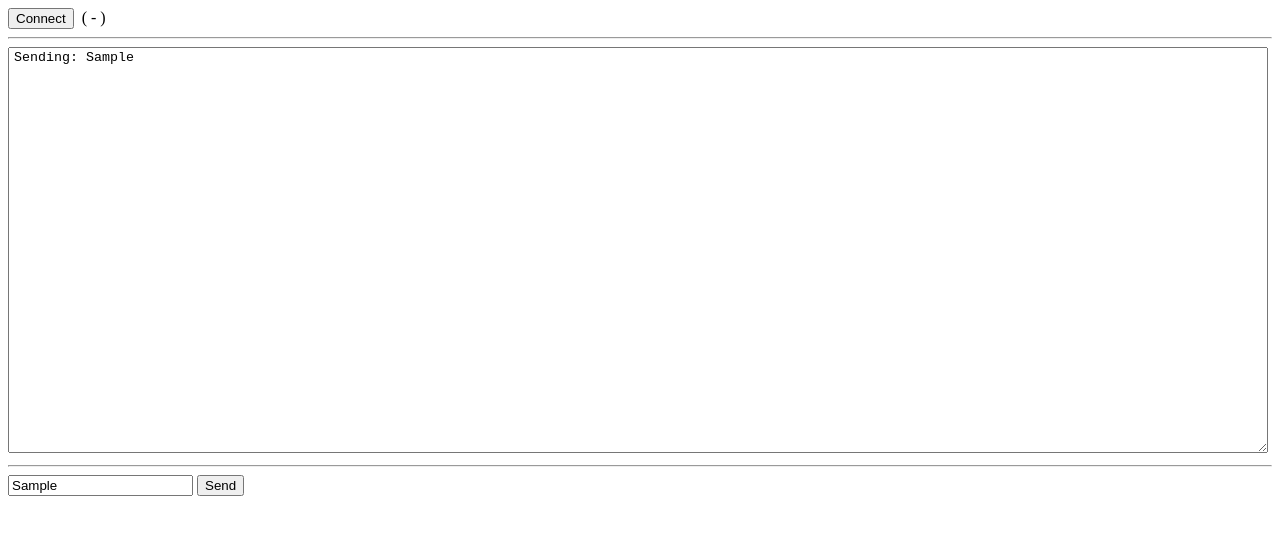
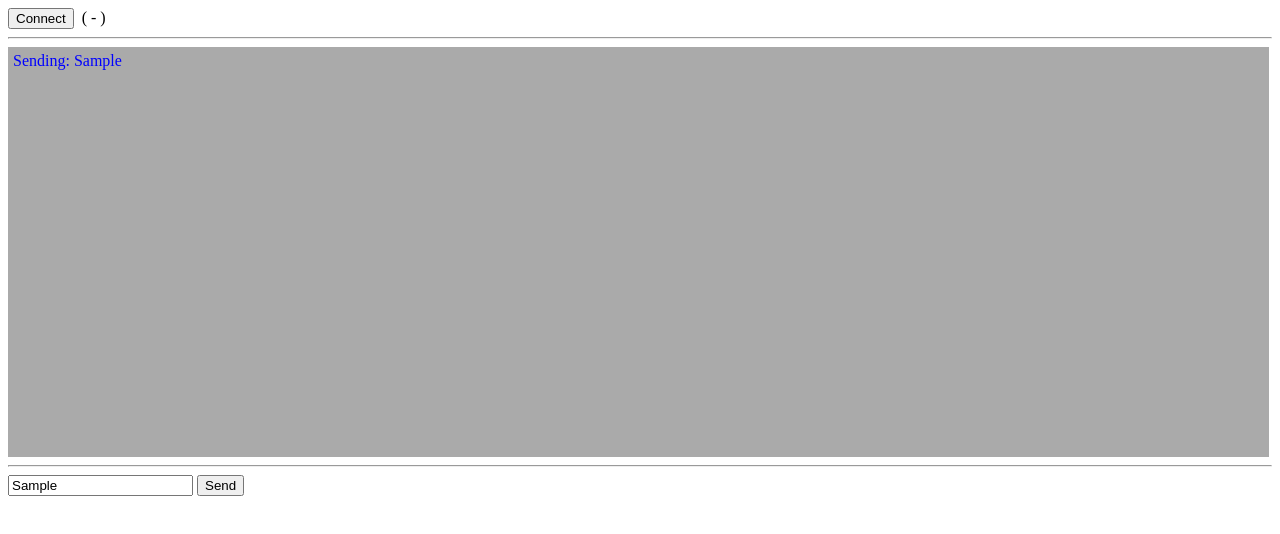
Before and after one commit to hyperchessbot/herokurustbuild, a plain HTML site: page static/index.html in a window 1280 px wide. Both pictures are taken after typing "Sample" into the empty fields and a click on the button "Send". Drawn offline with nearby package versions, Linux system fonts and the light colour scheme.

Commit message:
Color web log output

```diff
--- a/static/index.html
+++ b/static/index.html
@@ -11,9 +11,24 @@
             $(function() {
                 var conn = null;
 
+                function msgToHtml(msgRaw) {
+                    try {
+                    let msg = JSON.parse(msgRaw)
+                    console.log("msg", msg)
+return `
+<div style="display:flex; font-family:monospace; align-items: center;">
+    <div style="color: blue;min-width: 230px;max-width: 230px;">${msg.naiveTime}</div>
+    <div style="text-align:center;background-color:#fff;font-weight:bold;min-width: 50px;max-width: 50px;color: green;">${msg.level.toUpperCase()}</div>
+    <div style="margin: 3px;margin-left:10px;padding: 3px;background-color: #333; color: yellow;mind-width: 800px;max-width: 800px;">${msg.msg}</div>
+</div>
+`                   }catch(err){
+                        return `<div style="color: blue;">${msgRaw}</div>`
+                    }
+                }
+
                 function log(msg) {
                     var control = $('#log');
-                    control.val(control.val() + msg + "\n");
+                    control.html(control.html() + msgToHtml(msg) + "\n");
                     control.scrollTop(control.scrollTop() + 1000);
                 }
 
@@ -27,7 +42,7 @@
                         update_ui();
                     };
                     conn.onmessage = function(e) {
-                        log('Received: ' + e.data);
+                        log(e.data);
                     };
                     conn.onclose = function() {
                         log('Disconnected.');
@@ -94,7 +109,7 @@
 
         <hr>
 
-        <textarea id="log" style="width:99%;height:400px;padding-left: 5px;"></textarea>
+        <div id="log" style="background-color:#aaa;padding: 5px;width:99%;height:400px;max-height:400px;overflow:scroll;padding-left: 5px;"></div>
 
         <hr>
 
```
